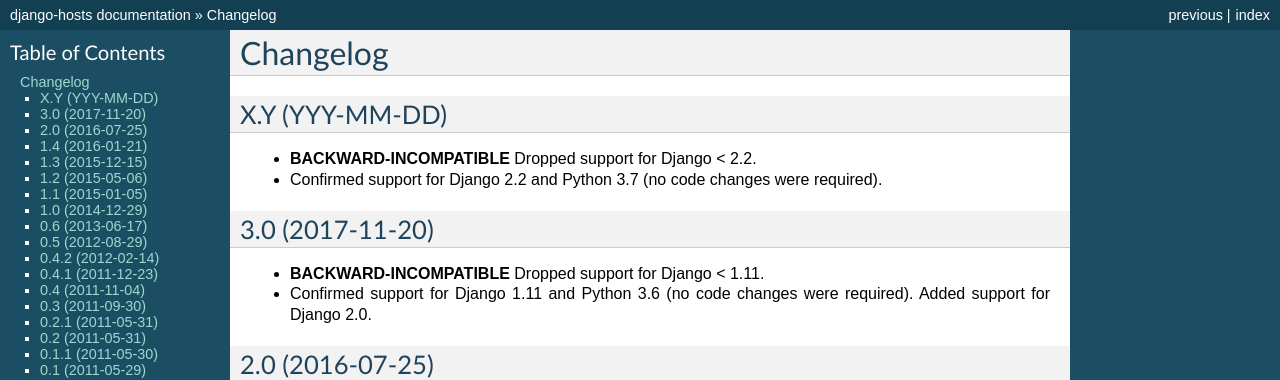
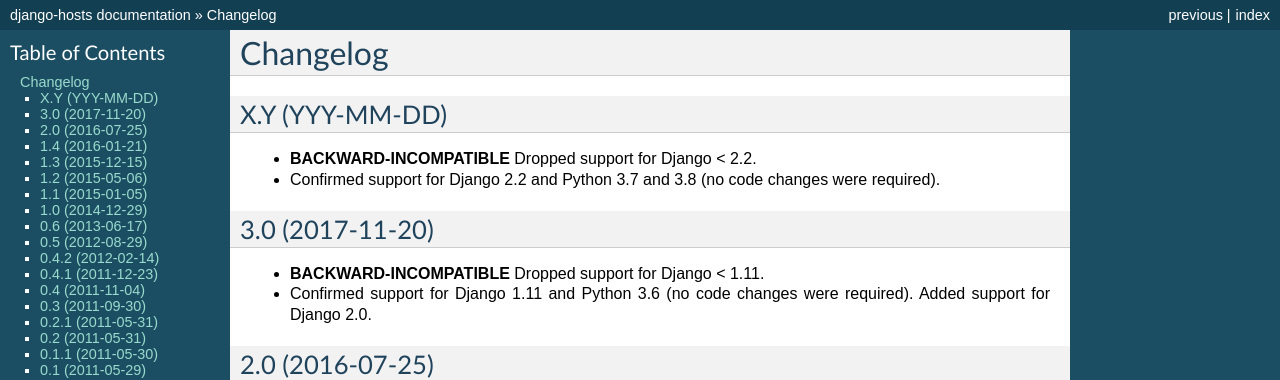
Before and after one commit to jazzband/django-hosts, a Sphinx documentation site: the page built from docs/changelog.rst, in a window 1280 px wide and 900 px high. Shown: the top 380 px of the window. Built offline with Sphinx 7.4.7, drawn with Linux system fonts in a browser that asks for light colours; the version number could not be read and is left out.

Commit message:
Add testing with Python 3.8

```diff
--- a/docs/changelog.rst
+++ b/docs/changelog.rst
@@ -6,7 +6,7 @@
 
 - **BACKWARD-INCOMPATIBLE** Dropped support for Django < 2.2.
 
-- Confirmed support for Django 2.2 and Python 3.7 (no code changes were
+- Confirmed support for Django 2.2 and Python 3.7 and 3.8 (no code changes were
   required).
 
 3.0 (2017-11-20)
--- a/setup.py
+++ b/setup.py
@@ -35,5 +35,6 @@
         'Programming Language :: Python :: 3.5',
         'Programming Language :: Python :: 3.6',
         'Programming Language :: Python :: 3.7',
+        'Programming Language :: Python :: 3.8',
     ],
 )
```
Also changed, not shown: .travis.yml, 1 other file.
